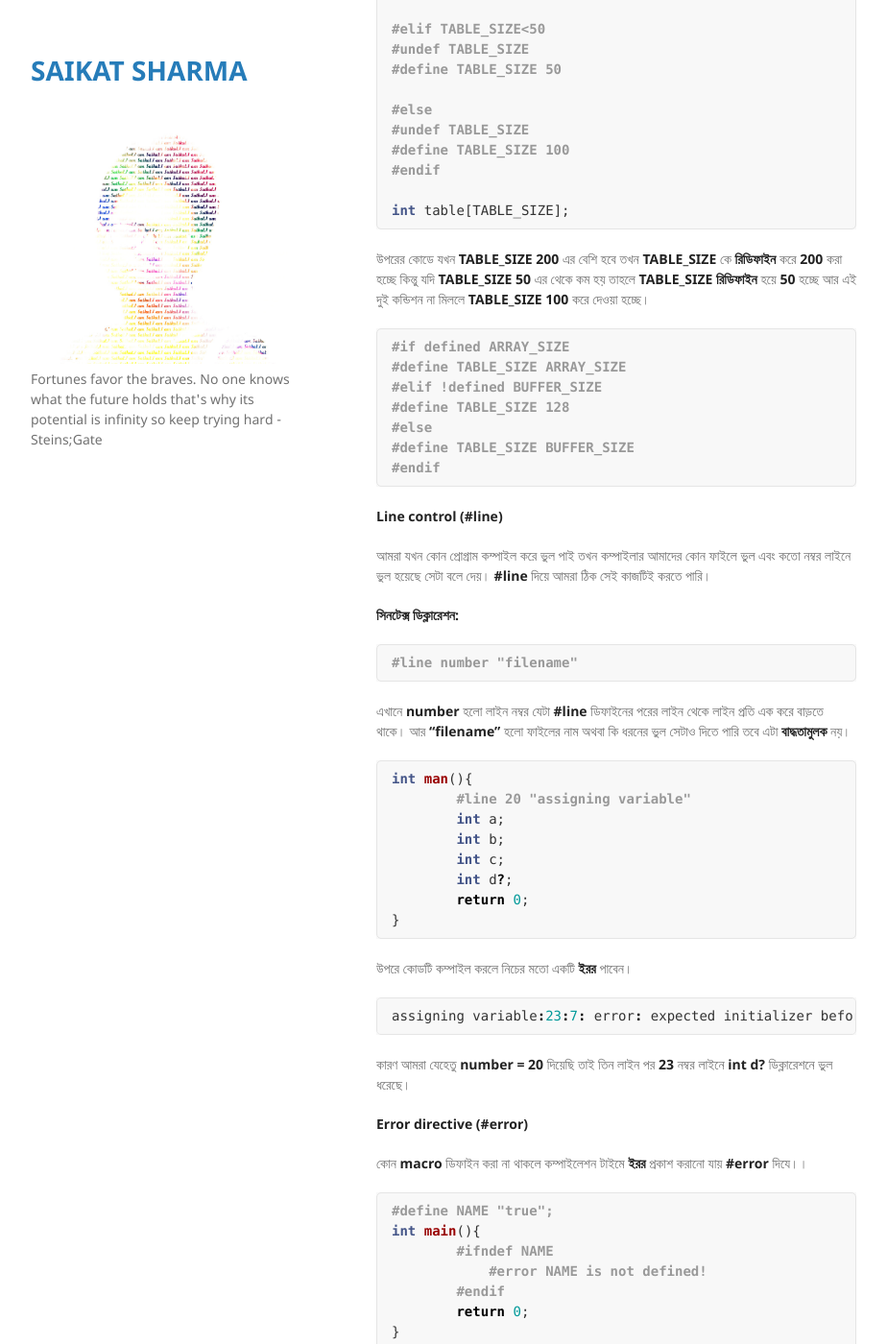
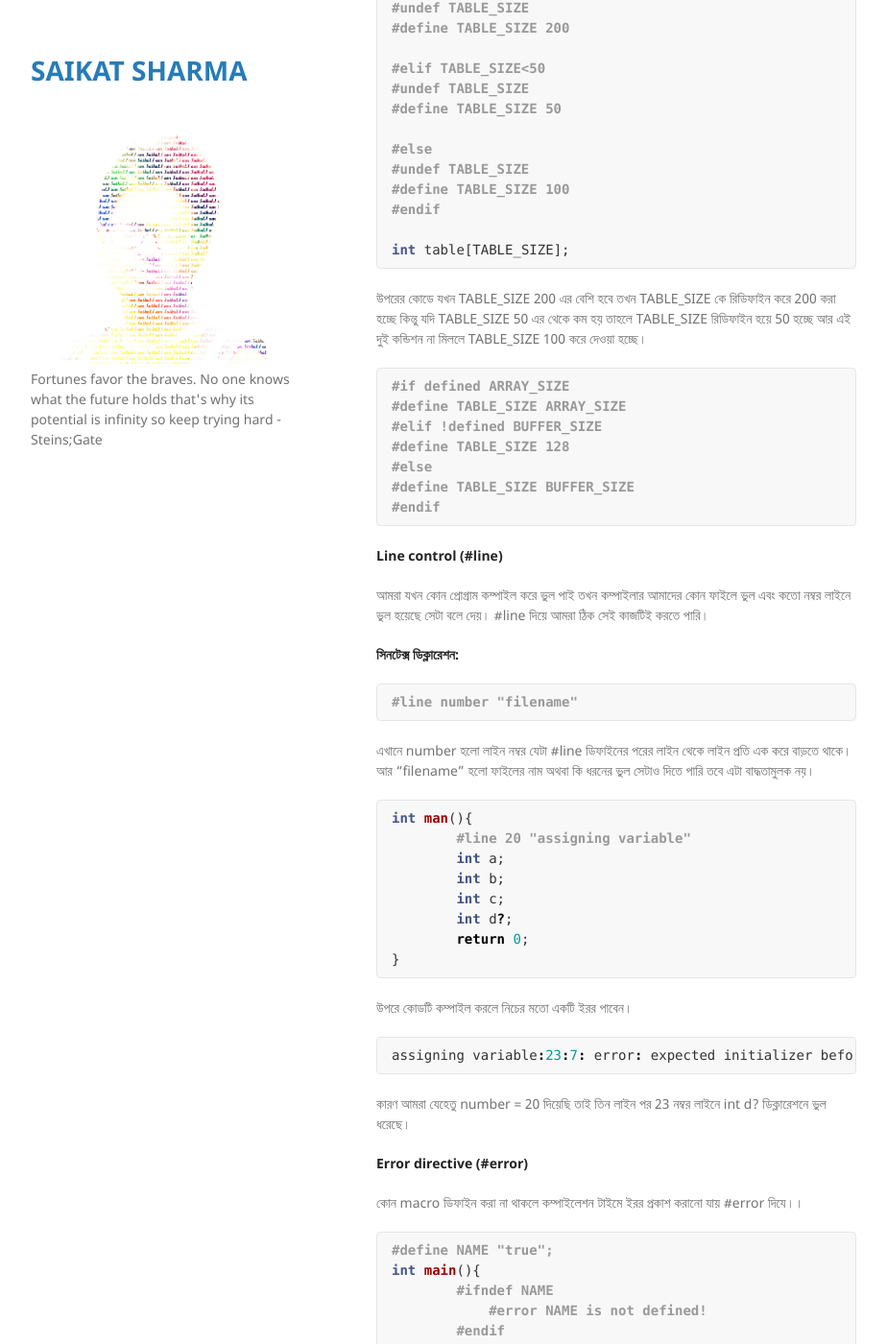
Before and after one commit to Saikat-S/Saikat-S.github.io, a Jekyll site: the page built from _posts/2020-05-29-Preprocessor-directives-part-two.md, in a window 1280 px wide and 1400 px high, scrolled down 2083 px. Shown: the whole window at 96% size, without its empty margins (178-1102 px from the left). Built offline with Jekyll 4.4.1, drawn with Linux system fonts in a browser that asks for light colours; some of the changed text lies outside the part shown.

````diff
--- a/_posts/2020-05-29-Preprocessor-directives-part-two.md
+++ b/_posts/2020-05-29-Preprocessor-directives-part-two.md
@@ -9,6 +9,7 @@ tags: c, c++, preprocessor directives
 
 #### Conditional inclusions (#ifdef, #ifndef, #if, #endif, #else and #elif)
 **#ifdef**
+
 **সিনটেক্স ডিক্লারেশন:**
 ```c
 #ifdef macro_name
@@ -18,7 +19,7 @@ tags: c, c++, preprocessor directives
 #enfif
 ```
 
-যদি **macro_name** আগে ডিফাইন করা থাকে তাহলে **#ifdef** এর ভেতরে ডুকবে। আর **macro_name** আনডিফাইন হলে **#ifdef**  কে **স্কিপ** করে যাবে।  যেমন,
+যদি macro_name আগে ডিফাইন করা থাকে তাহলে  #ifdef এর ভেতরে ডুকবে। আর  macro_name আনডিফাইন হলে  #ifdef  কে  স্কিপ করে যাবে।  যেমন,
 
 
 ```c
@@ -34,7 +35,7 @@ int main(){
 
 ```
 
-উপরের কোড কিছুই **আউটপুট** দিবে না কারণ **NAME macro** টি ডিফাইন করা নেই। কিন্তু নিচের কোডটি আউটপুট দিবে কারণ  **NAME macro** টি ডিফাইন করা আছে।
+উপরের কোড কিছুই  আউটপুট দিবে না কারণ  NAME macro টি ডিফাইন করা নেই। কিন্তু নিচের কোডটি আউটপুট দিবে কারণ  NAME macro টি ডিফাইন করা আছে।
 
 ```c
 #define NAME "anything"
@@ -60,7 +61,7 @@ NAME is defined.
     statementN;
 #enfif
 ```
-এটা **#ifdef** এর উল্টা এখানে যদি  **macro_name** **ডিফাইন** করা না থাকে তাহলে **#ifndef** এর ভেতরে ডুকবে। আর **macro_name**  ডিফাইন করা থাকলে **#ifndef**  কে **স্কিপ** করে যাবে।  যেমন,
+এটা #ifdef এর উল্টা এখানে যদি  macro_name ডিফাইন করা না থাকে তাহলে  #ifndef এর ভেতরে ডুকবে। আর  macro_name ডিফাইন করা থাকলে #ifndef কে  স্কিপ করে যাবে।  যেমন,
 
 ```c
 #define NAME "anything"
@@ -76,7 +77,7 @@ int main(){
 
 ```
 
-উপরের কোড কিছুই **আউটপুট** দিবে না কারণ **NAME macro** টি ডিফাইন করা আছে। কিন্তু নিচের কোডটি **আউটপুট** দিবে কারণ  **NAME macro** টি  ডিফাইন করা নেই।
+উপরের কোড কিছুই  আউটপুট দিবে না কারণ  NAME macro টি ডিফাইন করা আছে। কিন্তু নিচের কোডটি  আউটপুট দিবে কারণ  NAME macro টি  ডিফাইন করা নেই।
 
 ```c
 int main(){
@@ -93,7 +94,7 @@ NAME is not defined.
 
 **#if, #elifand #else**
 
-এটা অনেক টা সাধারণ **if-else** এর মতোই কাজ করে। নিচের কোডটি দেখুন,
+এটা অনেক টা সাধারণ  if-else এর মতোই কাজ করে। নিচের কোডটি দেখুন,
 ```c
 #if TABLE_SIZE>200
 #undef TABLE_SIZE
@@ -111,7 +112,7 @@ NAME is not defined.
 int table[TABLE_SIZE];
 ```
 
-উপরের কোডে যখন **TABLE_SIZE 200** এর বেশি হবে তখন **TABLE_SIZE** কে **রিডিফাইন** করে **200** করা হচ্ছে কিন্তু যদি **TABLE_SIZE 50** এর থেকে কম হয় তাহলে  **TABLE_SIZE**  **রিডিফাইন** হয়ে **50** হচ্ছে আর এই দুই কন্ডিশন না মিললে **TABLE_SIZE**  **100** করে দেওয়া হচ্ছে।
+উপরের কোডে যখন  TABLE_SIZE 200 এর বেশি হবে তখন  TABLE_SIZE কে  রিডিফাইন  করে  200 করা হচ্ছে কিন্তু যদি  TABLE_SIZE 50 এর থেকে কম হয় তাহলে  TABLE_SIZE রিডিফাইন হয়ে 50 হচ্ছে আর এই দুই কন্ডিশন না মিললে TABLE_SIZE 100 করে দেওয়া হচ্ছে।
 
 ```c
 #if defined ARRAY_SIZE
@@ -125,13 +126,13 @@ int table[TABLE_SIZE];
 
 **Line control (#line)**
 
-আমরা যখন কোন প্রোগ্রাম কম্পাইল করে ভুল পাই তখন কম্পাইলার আমাদের কোন ফাইলে ভুল এবং   কতো নম্বর লাইনে ভুল হয়েছে সেটা বলে দেয়। **#line** দিয়ে আমরা ঠিক সেই কাজটিই করতে পারি।
+আমরা যখন কোন প্রোগ্রাম কম্পাইল করে ভুল পাই তখন কম্পাইলার আমাদের কোন ফাইলে ভুল এবং   কতো নম্বর লাইনে ভুল হয়েছে সেটা বলে দেয়।  #line দিয়ে আমরা ঠিক সেই কাজটিই করতে পারি।
 
 **সিনটেক্স ডিক্লারেশন:**
 ```c
 #line number "filename"
 ```
-এখানে **number** হলো লাইন নম্বর যেটা **#line** ডিফাইনের পরের লাইন থেকে  লাইন প্রতি  এক করে বাড়তে থাকে। আর  **"filename"** হলো ফাইলের নাম অথবা কি ধরনের ভুল সেটাও দিতে পারি তবে এটা **বাদ্ধতামুলক** নয়।
+এখানে number হলো লাইন নম্বর যেটা #line ডিফাইনের পরের লাইন থেকে  লাইন প্রতি  এক করে বাড়তে থাকে। আর  "filename" হলো ফাইলের নাম অথবা কি ধরনের ভুল সেটাও দিতে পারি তবে এটা বাদ্ধতামুলক নয়।
 ```c
 int man(){
 	#line 20 "assigning variable"
@@ -142,15 +143,15 @@ int man(){
 	return 0;
 }
 ```
-উপরে কোডটি কম্পাইল করলে নিচের মতো একটি **ইরর** পাবেন।
+উপরে কোডটি কম্পাইল করলে নিচের মতো একটি  ইরর পাবেন।
 ```c
 assigning variable:23:7: error: expected initializer before ‘?’ token
 ```
-কারণ আমরা যেহেতু  **number  = 20** দিয়েছি তাই তিন লাইন পর  **23** নম্বর লাইনে  **int d?** ডিক্লারেশনে ভুল ধরেছে।
+কারণ আমরা যেহেতু  number  = 20 দিয়েছি তাই তিন লাইন পর  23 নম্বর লাইনে  int d? ডিক্লারেশনে ভুল ধরেছে।
 
 **Error directive (#error)**
 
- কোন **macro** ডিফাইন করা না থাকলে কম্পাইলেশন টাইমে  **ইরর** প্রকাশ করানো যায় **#error** দিযে।।
+ কোন macro ডিফাইন করা না থাকলে কম্পাইলেশন টাইমে  ইরর প্রকাশ করানো যায়  #error দিযে।।
 ```c
 #define NAME "true";
 int main(){
@@ -160,7 +161,7 @@ int main(){
 	return 0;
 }
 ```
-উপরের কোডে কোন **ইরর** দিবে না। কিন্তু নিচের কোডে **ইরর** দিবে। কারণ নিচের কোডে **NAME** ডিফাইন করা নেই।
+উপরের কোডে কোন ইরর দিবে না। কিন্তু নিচের কোডে ইরর দিবে। কারণ নিচের কোডে NAME ডিফাইন করা নেই।
 ```c
 int main(){
 	#ifndef NAME
@@ -185,7 +186,7 @@ int main(){
 ```
 **Pragma directive (#pragma)**
 
-**Pragma directive** সমুহ কম্পাইলারের বিশেষ কিছু ফিচার ব্যবহার করার সুযোগ করে দেয় **যা কম্পাইলার ভেদে আলাদা হয়**। কোন কম্পাইলে যদি কোন  ফিচার  না থাকে আর প্রোগ্রামে তা লিখা লাগে তাহলেও সেই কম্পাইলার  কোন ইরর দেয় না কারণ **কম্পাইলার তা ইগনোর করে থাকে**।
+Pragma directive সমুহ কম্পাইলারের বিশেষ কিছু ফিচার ব্যবহার করার সুযোগ করে দেয় যা কম্পাইলার ভেদে আলাদা হয়। কোন কম্পাইলে যদি কোন  ফিচার  না থাকে আর প্রোগ্রামে তা লিখা লাগে তাহলেও সেই কম্পাইলার  কোন ইরর দেয় না কারণ কম্পাইলার তা ইগনোর করে থাকে।
 
 #### Predefined macro names
 
@@ -207,7 +208,7 @@ int main(){
 	return 0;
 }
 ```
-উপরের কোড রান করলে নিচের মতো **আউটপুট** আসবে।
+উপরের কোড রান করলে নিচের মতো আউটপুট আসবে।
 ```c
 This is the line number 124 of file preprocessor_directives.cpp.
 Its compilation began May 27 2020 at 21:42:57
````
